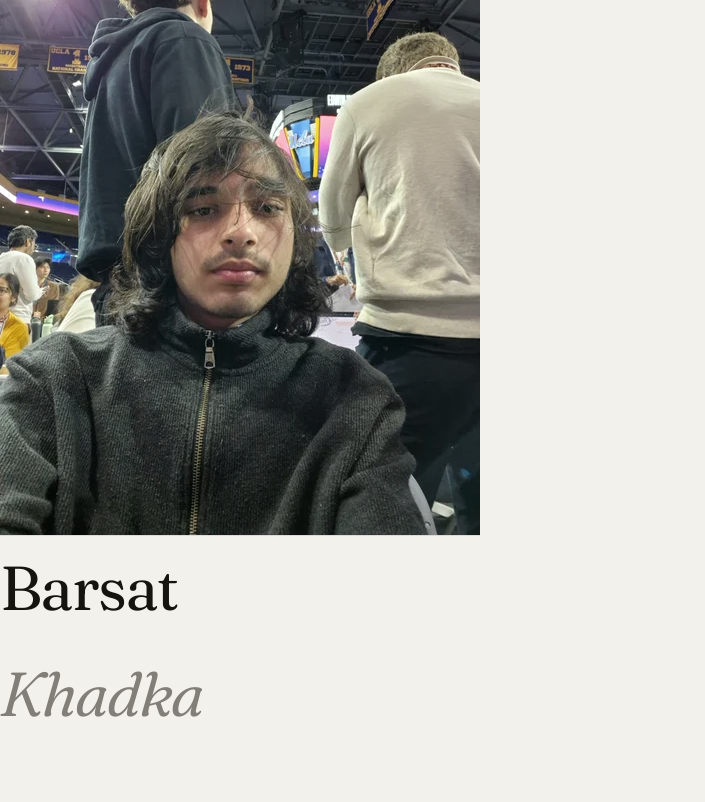
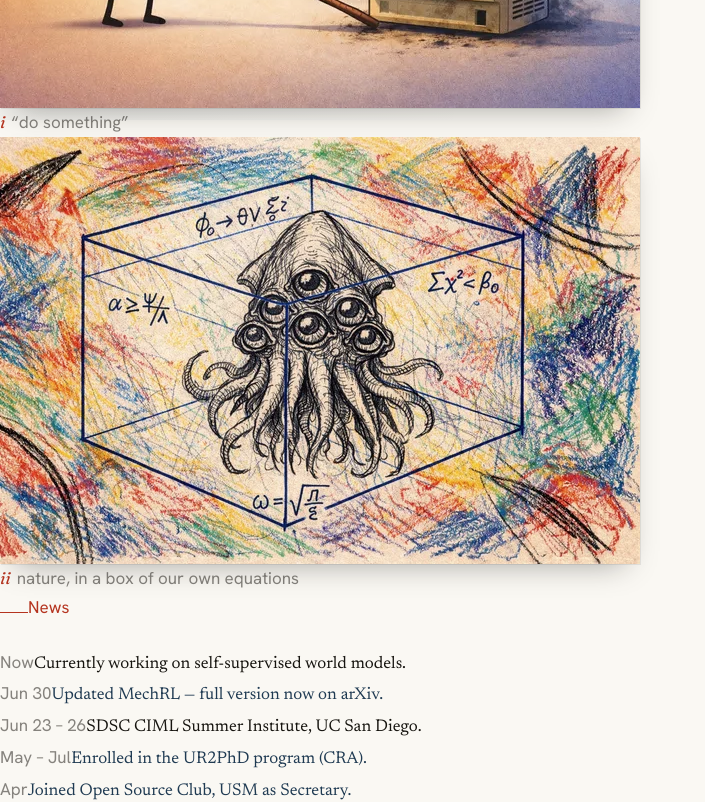
Before and after one commit to BarsatKhadka/portfolioV1, a React (Vite) app: page / in a window 1280 px wide. Shown: the part 680-1482 px from the top of the page, without its empty margins (0-705 px from the left). Built offline with nearby package versions, Linux system fonts and the light colour scheme; no server answers.

Commit message:
laibari lai

```diff
--- a/src/components/Home.jsx
+++ b/src/components/Home.jsx
@@ -6,6 +6,8 @@ import { SiGooglescholar } from 'react-icons/si';
 import projectImage from '../assets/image.png';
 import canvasImage from './canvas.png';
 import myImage from './MyImage.webp';
+import plateImage from './image.webp';
+import plateImage2 from './image2.webp';
 
 // --- Data ---
 
@@ -48,7 +50,7 @@ const previousProjects = [
 const research = [
   {
     title: 'CTS-Bench: Benchmarking Graph Coarsening Trade-offs for GNNs in Clock Tree Synthesis',
-    authors: 'Barsat Khadka, Kawsher Roxy, Md Rubel Ahmed',
+    authors: 'Barsat Khadka, Dr. Kawsher Roxy, Dr. Md Rubel Ahmed',
     venue: 'MLBench @ ASPLOS 2026',
     status: 'accepted',
     link: 'https://arxiv.org/abs/2602.19330',
@@ -59,7 +61,7 @@ const research = [
   },
   {
     title: 'SwiftCTS: Fast Cross-Design Prediction and Pareto Optimization of Clock Tree Metrics via Few-Shot Calibration',
-    authors: 'Barsat Khadka, Md Rubel Ahmed',
+    authors: 'Barsat Khadka, Dr. Kawsher Roxy, Dr. Md Rubel Ahmed',
     venue: 'ICCAD 2026',
     status: 'under review',
     link: 'https://arxiv.org/abs/2606.11348',
@@ -81,7 +83,7 @@ const research = [
   },
   {
     title: 'Filter then Verify: Multiphase Social Engineering Attack Detection using GNN and BERT',
-    authors: 'Barsat Khadka, Prasant Koirala, Kshitiz Neupane, Nick Rahimi',
+    authors: 'Barsat Khadka, Prasant Koirala, Kshitiz Neupane, Dr. Nick Rahimi',
     venue: 'Springer',
     status: 'under review',
     link: 'https://arxiv.org/abs/2605.17201',
@@ -92,7 +94,7 @@ const research = [
   },
   {
     title: 'SEU: Siloed Exact Machine Unlearning for Fine-Tuned Models',
-    authors: 'Nhoojah Maharjan, Barsat Khadka, Rabeya Abdelfattah',
+    authors: 'Nhoojah Maharjan, Barsat Khadka, Dr. Rabab Abdelfattah',
     venue: 'Preprint',
     status: 'under review',
     link: null,
@@ -119,9 +121,7 @@ const publications = [
 
 // A few notes I keep — kept short on purpose.
 const philosophyNotes = [
-  'We do not observe nature as it really is, but nature exposed to our methods of perception.',
-  'Reality is vast, and we are finite by design. I am not trying to solve it — only to sit with it honestly.',
-  'A mind that wants to understand life does not run on belief. The questions are worth keeping open.'
+  'We do not observe nature as it really is, but nature exposed to our methods of perception.'
 ];
 
 // Hero news — newest first.
@@ -138,6 +138,16 @@ const news = [
   {
     date: 'Jun 23 – 26',
     text: 'SDSC CIML Summer Institute, UC San Diego.'
+  },
+  {
+    date: 'May – Jul',
+    text: 'Enrolled in the UR2PhD program (CRA).',
+    href: 'https://cra.org/ur2phd/'
+  },
+  {
+    date: 'Apr',
+    text: 'Joined Open Source Club, USM as Secretary.',
+    href: 'https://www.instagram.com/oscusm/'
   }
 ];
 
@@ -307,9 +317,9 @@ export default function Home() {
           </span>
         </div>
 
-        {/* Middle — name + intro on the left, news on the right */}
-        <div className="relative z-10 flex flex-col lg:flex-row lg:items-start lg:justify-between gap-10 lg:gap-12">
-          <div className="min-w-0">
+        {/* Middle — name + intro on the left, plates in the center, news on the right */}
+        <div className="relative z-10 flex flex-col lg:flex-row lg:items-start lg:justify-between gap-10 lg:gap-10">
+          <div className="min-w-0 lg:flex-1">
             <h1
               className="hero-name"
               style={{
@@ -335,22 +345,51 @@ export default function Home() {
             </p>
           </div>
 
+          {/* Plates — between the name and the news */}
+          <div
+            className="hero-fade hidden lg:flex flex-col gap-6 w-[180px] xl:w-[200px] flex-shrink-0 pt-1"
+            style={{ animationDelay: '0.85s' }}
+          >
+            {[
+              { src: plateImage, num: 'i', caption: '“do something”' },
+              { src: plateImage2, num: 'ii', caption: 'nature, in a box of our own equations' },
+            ].map((plate) => (
+              <figure key={plate.num} className="m-0">
+                <img
+                  src={plate.src}
+                  alt={plate.caption}
+                  loading="lazy"
+                  decoding="async"
+                  className="w-full h-auto block"
+                  style={{
+                    filter: 'grayscale(0.1) saturate(0.92) contrast(1.01)',
+                    boxShadow: '0 14px 30px -16px rgba(22,20,15,0.42), 1px 1px 0 rgba(26,26,26,0.08)',
+                  }}
+                />
+                <figcaption className="mt-2 text-[11px] leading-[1.4]" style={{ color: 'var(--muted)', fontFamily: UI }}>
+                  <span style={{ fontFamily: SERIF, fontStyle: 'italic', color: VERMILLION, marginRight: 6 }}>{plate.num}</span>
+                  {plate.caption}
+                </figcaption>
+              </figure>
+            ))}
+          </div>
+
           {/* News */}
           <aside
-            className="hero-fade w-full lg:w-[300px] lg:flex-shrink-0 border-t lg:border-t-0 lg:border-l pt-6 lg:pt-1 lg:pl-8"
+            className="hero-fade w-full lg:w-[400px] xl:w-[440px] lg:flex-shrink-0 border-t lg:border-t-0 lg:border-l pt-7 lg:pt-1 lg:pl-10"
             style={{ borderColor: 'var(--hairline)', animationDelay: '0.9s' }}
           >
-            <p className="mb-4 flex items-center gap-2.5 text-[11px] tracking-[0.26em] uppercase" style={{ color: VERMILLION, fontFamily: UI }}>
-              <span aria-hidden="true" style={{ width: 22, height: 1, background: VERMILLION, display: 'inline-block' }} />
+            <p className="mb-6 flex items-center gap-3 text-[12.5px] tracking-[0.26em] uppercase" style={{ color: VERMILLION, fontFamily: UI }}>
+              <span aria-hidden="true" style={{ width: 28, height: 1, background: VERMILLION, display: 'inline-block' }} />
               News
             </p>
-            <ol className="list-none p-0 m-0 space-y-4">
+            <ol className="list-none p-0 m-0 space-y-6">
               {news.map((item, i) => (
                 <li key={i} className="flex flex-col">
-                  <span className="text-[10px] tracking-[0.18em] uppercase mb-1" style={{ color: 'var(--muted)', fontFamily: UI }}>
+                  <span className="text-[11px] tracking-[0.2em] uppercase mb-1.5" style={{ color: 'var(--muted)', fontFamily: UI }}>
                     {item.date}
                   </span>
-                  <span className="text-[13.5px] leading-[1.5]" style={{ color: 'var(--text)' }}>
+                  <span className="text-[16px] lg:text-[17px] leading-[1.5]" style={{ color: 'var(--text)' }}>
                     {item.href ? (
                       <a href={item.href} target="_blank" rel="noopener noreferrer" className="link-slide" style={{ color: 'var(--accent)' }}>
                         {item.text}
```
